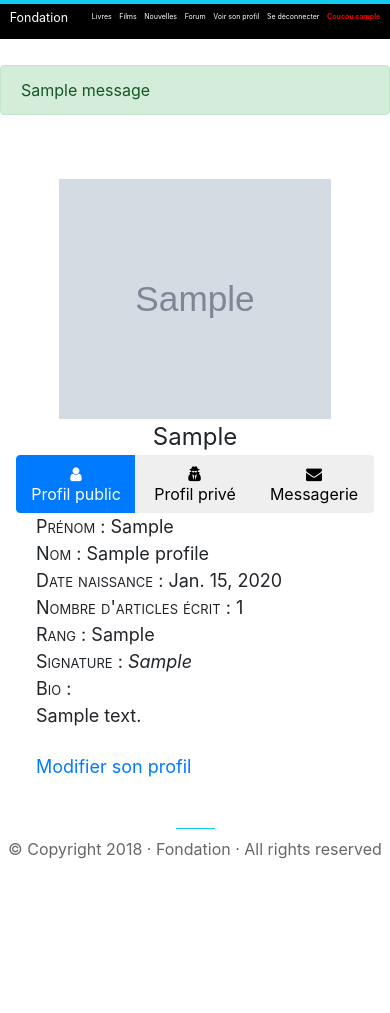
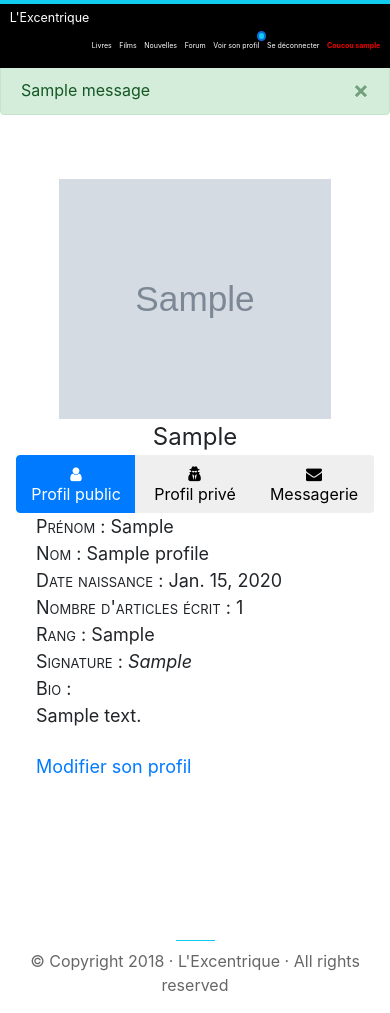
Before and after one commit to Vlidimi/site-perso, a Django app: page /connexion/profile/ in a window 390 px wide. Before the commit the page ends 859 px from the top, so only its background shows below. Run offline with Django 3.2, Linux system fonts and the light colour scheme; a user stored in the database is signed in; tables that the repository leaves empty hold one stand-in row (values such as "Sample post"); grey boxes marked "Sample" are stand-in pictures; one stand-in notice (Sample message) is shown; data that the repository does not hold is empty; some libraries are stand-ins or nearby versions.

Commit message:
modif navbar

```diff
--- a/Site_perso/urls.py
+++ b/Site_perso/urls.py
@@ -18,12 +18,16 @@ from django.urls import path, include
 from . import views
 from django.conf.urls.static import static
 from django.conf import settings
+from connexion.models import Profile
 
 urlpatterns = [
     path('admin/', admin.site.urls),
     path('', views.home, name='home'),
     path('blog_livreSF/', include('blog_livreSF.urls'), name='blog_livreSF'),
     path('connexion/', include('connexion.urls'), name='connexion'),
+    path('forum/', include('forum.urls'), name='forum'),
+    path('film/', include('film.urls'), name='film'),
+    path('nouvelle/', include('nouvelle.urls'), name='nouvelle'),
     path('accounts/', include('django.contrib.auth.urls') ),
 ] + static(settings.MEDIA_URL, document_root=settings.MEDIA_ROOT)
 
--- a/Site_perso/views.py
+++ b/Site_perso/views.py
@@ -1,6 +1,10 @@
 from django.shortcuts import render
 from blog_livreSF.models import Article
+from connexion.models import User, Profile
+
+# Create your views here.
 
 def home(request):
+	pseudo_admin = Profile.objects.get(user=User.objects.get(username='Valentin'))
 	last_posts = Article.objects.all()[:5]
-	return render(request, 'pages/home.html', {'last_posts': last_posts})
+	return render(request, 'pages/home.html', {'last_posts': last_posts, 'pseudo_admin' : pseudo_admin})
--- a/blog_livreSF/templates/blog_livreSF/index.html
+++ b/blog_livreSF/templates/blog_livreSF/index.html
@@ -10,7 +10,6 @@
     <div class="card-body">
         <h5 class="card-title"> Recherche par auteur ou par titre</h5>
         <p> {% csrf_token %} <input type="text" name="search" id="search" style="width: 100%">
-            {% csrf_token %}
                 <ul id="search-results">
 
                 </ul>
--- a/blog_livreSF/urls.py
+++ b/blog_livreSF/urls.py
@@ -15,12 +15,6 @@ from .views import (
 from . import views
 
 app_name='blog_livreSF'
-# urlpatterns = [
-# 	path('', views.index, name='index'),
-# 	path('<int:id>/<slug:slug>', views.show, name='show'),
-# 	path('<int:id>', views.show),
-# 	path('write_a_blog/', views.write_a_blog, name='write_a_blog'),
-# ]
 
 urlpatterns = [
 	path('', PostListView.as_view(), name='index'),
@@ -37,4 +31,6 @@ urlpatterns = [
 	path('ajax/search/', views.search_title_auteur, name='ajax-search-titre'),
 	path('ajax/add_genre/', views.add_genre, name='add_genre'),
 
+	path('ajax/modify_comment/', views.modify_comment, name='ajax-modify-comment'),
+
 ]
--- a/connexion/forms.py
+++ b/connexion/forms.py
@@ -4,6 +4,8 @@ from django.contrib.auth.forms import UserCreationForm
 from datetime import datetime
 from django.forms import widgets
 from django.template.defaultfilters import slugify
+from django.db.models import Q
+
 
 
 class UserForm(UserCreationForm):
@@ -19,7 +21,7 @@ class ProfileForm(forms.ModelForm):
 
     class Meta:
         model = Profile
-        fields = ('prenom', 'nom',  'avatar', 'birth_date', 'pseudo', 'signature')
+        fields = ('pseudo', 'avatar', 'prenom', 'nom', 'birth_date', 'signature')
 
     def clean_birth_date(self):
         birth_date = self.cleaned_data['birth_date']
@@ -27,7 +29,7 @@ class ProfileForm(forms.ModelForm):
             if (datetime.now().year - birth_date.year)<6:
                 raise forms.ValidationError("Dis donc petit malin, tu bouches le bouchon un peu trop loin !")
             if (datetime.now().year - birth_date.year)>100:
-                raise forms.ValidationError("Sans vouloir manquer de respect à votre ancienneté, j'ai comme l'impression que vous êtes entrain de m'entuber !")
+                raise forms.ValidatizonError("Sans vouloir manquer de respect à votre ancienneté, j'ai comme l'impression que vous êtes entrain de m'entuber !")
 
         return birth_date
     def clean_pseudo(self):
@@ -59,7 +61,7 @@ class ProfileUpdateForm(forms.ModelForm):
 
     class Meta:
         model = Profile
-        fields = ('pseudo', 'prenom', 'nom',  'avatar', 'birth_date',  'signature', 'bio')
+        fields = ('pseudo', 'avatar', 'prenom', 'nom', 'birth_date', 'signature', 'bio')
 
     def clean_birth_date(self):
         birth_date = self.cleaned_data['birth_date']
@@ -75,7 +77,7 @@ class ProfileUpdateForm(forms.ModelForm):
         pseudo = self.cleaned_data['pseudo']
         if pseudo == 'JaiPasEncoreChoisiDePseudoCestPasBien':
             raise forms.ValidationError("Il faut choisir un peuso c'est important !")
-        if Profile.objects.filter(slug_pseudo__iexact=slugify(pseudo)).exists():
+        if Profile.objects.filter(Q(slug_pseudo__iexact=slugify(pseudo)) & ~Q(id__iexact=self.profile.id)).exists():
             raise forms.ValidationError("Désolé mais ce pseudo est déjà pris")
         if self.profile.user.username == pseudo:
             raise forms.ValidationError("Il vaut mieux que le nom d'utilisateur et le pseudo soient différents. Si vous tenez tant que ça à ce qu'ils soient identique, il n'est pas bien compliqué de faire sauter cette sécurité ;p")
--- a/connexion/models.py
+++ b/connexion/models.py
@@ -30,6 +30,7 @@ class MailBox(models.Model):
     objet_message = models.CharField(max_length=50)
     date = models.DateTimeField(default=timezone.now,
                                 verbose_name="Date de parution")
+    message_lu = models.BooleanField(default=False)
     def __str__(self):
         return "De {0} à {1}".format(self.expediteur.username, self.destinataire.username)
 
--- a/connexion/urls.py
+++ b/connexion/urls.py
@@ -7,12 +7,16 @@ urlpatterns = [
 	path('se_connecter/', views.connexion, name='connexion'),
 	path('enregistrement/', views.enregistrement, name='enregistrement'),
 	path('deconnexion/', views.deconnexion, name='deconnexion'),
+
 	path('profile/', views.user_profile, name='profile'),
 	path('profile_change/', views.user_profile_change, name='profile-change'),
+	path('profile/ajax/up_message_vu/', views.up_message_vu, name='up_message_vu'),
+	path('ajax/message_non_lu/', views.message_non_lu, name='message_non_lu'),
 	path('ajax/validate_username', views.validate_username, name='validate_username'),
 	path('user_profile/<slug:slug>/', views.other_user, name='profile-other-user'),
     path('change_password/', views.change_password, name='change_password'),
     path('accounts/', include('django.contrib.auth.urls')),
+
 	path('write_a_message/', views.sendmail, name='write_a_message'),
 	path('write_a_message/<slug:slug>/', views.sendmail_destinataire, name='write_a_message_destinataire'),
 	path('write_a_message/repondre/<str:pseudo>/', views.sendmail_repondre, name='write_a_message_repondre'),
--- a/connexion/views.py
+++ b/connexion/views.py
@@ -9,6 +9,8 @@ from django.contrib import messages
 from django.contrib.auth import authenticate, login, logout
 from django.urls import reverse
 from django.contrib.auth.decorators import login_required
+from django.http import HttpResponse
+from django.db.models import Q
 
 def suppr_mail(request):
 	if request.method == "POST":
@@ -65,6 +67,7 @@ def enregistrement(request):
 		profile_form = ProfileForm()
 	return render(request, 'connexion/enregistrement.html', {'form': form, 'profile_form': profile_form})
 
+@login_required
 def sendmail(request):
 	if request.method == 'POST':
 		form = MailBoxForm(request.POST)
@@ -81,6 +84,7 @@ def sendmail(request):
 		form = MailBoxForm()
 	return render(request, 'connexion/write_a_message.html', { 'form': form, })
 
+@login_required
 def sendmail_repondre(request, pseudo):
 
 	if request.method == 'POST':
@@ -98,6 +102,7 @@ def sendmail_repondre(request, pseudo):
 		form = MailBoxFormBis()
 	return render(request, 'connexion/write_a_message.html', { 'form': form, })
 
+@login_required
 def sendmail_destinataire(request, slug):
 	if request.method == 'POST':
 		form = MailBoxFormBis(request.POST)
@@ -119,7 +124,7 @@ def sendmail_destinataire(request, slug):
 def user_profile_change(request):
 	if request.method == 'POST':
 		user_form = UserUpdateForm(request.POST, instance=request.user)
-		profile_form = ProfileForm(request.POST, request.FILES, instance=request.user.profile)
+		profile_form = ProfileUpdateForm(request.POST, request.FILES, instance=request.user.profile)
 		if user_form.is_valid() and profile_form.is_valid():
 			user_form.save()
 			profile_form.save()
@@ -127,7 +132,7 @@ def user_profile_change(request):
 			return redirect('connexion:profile')
 	else:
 		user_form = UserUpdateForm(instance=request.user)
-		profile_form = ProfileForm(instance=request.user.profile)
+		profile_form = ProfileUpdateForm(instance=request.user.profile)
 	user_profile_ = User.objects.get(username=request.user)
 	return render(request, 'connexion/profile_change.html', {'user_form': user_form, 'profile_form':profile_form, 'user_prof':user_profile_})
 
@@ -142,6 +147,15 @@ def validate_username(request):
 
 from django.views.decorators.csrf import csrf_exempt
 
+@login_required
+def up_message_vu(request):
+	if request.method == "GET" and request.is_ajax():
+		mailbox = MailBox.objects.filter(destinataire=request.user)
+		id_message = request.GET.get('value_id', None)
+		message = mailbox.get(id=id_message)
+		message.message_lu = 'True'
+		message.save()
+		return render(request, 'connexion/ajax_change_message_lu.html', {'message_lu' : message.message_lu})
 @login_required
 def user_profile(request):
 	profile = request.user.profile
@@ -180,3 +194,10 @@ def change_password(request):
     return render(request, 'connexion/change_password.html', {
         'form': form
     })
+
+
+def message_non_lu(request):
+	if request.is_ajax and request.method == 'GET':
+		message_non_lu = MailBox.objects.filter(Q(destinataire=request.user) & Q(message_lu="False")).count()
+
+		return render(request, 'connexion/ajax_message_non_lu.html', {'message_non_lu': message_non_lu} )
--- a/static/css/styles.css
+++ b/static/css/styles.css
@@ -70,12 +70,17 @@ body {
 	float: right;
 }
 
+
 @media screen and (max-width: 850px) {
   #navbar .navbar-brand {
     font-size:3.2vw;
   }
   #navbar .navbar-right {
   	font-size: 1.8vw;
+  }
+  #navbar .navbar-right #cercle {
+  	width: 2.5vw;
+  	height: 2.5vw;
   }
 }
 
@@ -84,6 +89,7 @@ body {
 	list-style: none;
 	margin-top: 1.2em;
 	margin-right: 0.8em;
+	position: relative;
 
 }
 
@@ -131,34 +137,55 @@ body {
   padding-top: 60px;
 }
 
-.gauche {
-	float: left;
-	width: 60%;
+
+.droite {
+	float: right;
+	width: 30%;
+	border: solid;
+	padding: 30px;
 }
 
-.droite {
-	margin-left: 70%;
-	border: solid;
-	padding: 50px;
-	text-align: left;
-
+.gauche {
+	width: 65%;
 }
 
 
 .footer {
-	margin-top: 3em;
+	margin-top: 10em;
 	color: rgba(0, 0, 0, 0.6);
+	text-align: center;
+
+
 }
 
-.footer:before{
+.footer::before{
 	content: " ";
 	display: block;
 	height: 1px;
 	background-color: #1ce;
 	width: 10%;
 	margin: 0.5em auto;
+
 }
 
+div #cercle {
+	background:#1ce;
+	border-radius:50%;
+	width:20px;
+	height:20px;
+	border:2px solid #0A6BD9;
+	bottom: 11px;
+	left: 94%;
+	position: absolute;
+	z-index: -1;
+}
+
+div #nombre_message_non_lu {
+	bottom: 9px;
+	left: 100%;
+	position: absolute;
+
+}
 .desc {
 	font-size: large;
 	margin-left: 20px;
--- a/templates/layouts/_footer.html
+++ b/templates/layouts/_footer.html
@@ -1,4 +1,4 @@
-<footer class="footer text-center">
-	<p>&copy; Copyright {% now 'Y' %} &middot; Fondation &middot; All rights reserved</p>
+<footer class="footer">
+	<p>&copy; Copyright {% now 'Y' %} &middot; L'Excentrique &middot; All rights reserved</p>
 
 </footer>
--- a/templates/layouts/_nav.html
+++ b/templates/layouts/_nav.html
@@ -1,13 +1,13 @@
 <nav id="navbar">
 	<div class="wrapper">
-		<a href="{% url 'home' %}" class="navbar-brand">Fondation</a>
+		<a href="{% url 'home' %}" class="navbar-brand">L'Excentrique</a>
 		<ul class="navbar-right">
 			<li> <a href="{% url 'blog_livreSF:index' %}">Livres</a>  </li>
-			<li> Films </li>
-			<li> Nouvelles </li>
-			<li> Forum </li>
+			<li>  <a href="{% url 'film:home' %}">Films</a> </li>
+			<li> <a href="{% url 'nouvelle:home' %}">Nouvelles</a>  </li>
+			<li>  <a href="{% url 'forum:home' %}">Forum </a> </li>
 			{% if user.is_authenticated %}
-			<li> <a href="{% url 'connexion:profile' %}"> Voir son profil </a></li>
+			<li> <a href="{% url 'connexion:profile' %}"> Voir son profil </a> <div id="cercle"></div> <div id="nombre_message_non_lu"></div> </li>
 			<li> <a href="{% url 'connexion:deconnexion' %}"> Se déconnecter</a></li>
 			<strong> Coucou {{ user.username }} </strong>
 
--- a/templates/layouts/base.html
+++ b/templates/layouts/base.html
@@ -22,7 +22,13 @@
 			{% if messages %}
 			  <ul class="messages">
 			    {% for message in messages %}
-			      <div class="alert alert-{{ message.tags }}">{{ message }}</div>
+<!-- 			      <div class="alert alert-{{ message.tags }}">{{ message }}</div> -->
+					<div class="alert {{ message.tags }} alert-dismissible" role="alert">
+						<button type="button" class="close" data-dismiss="alert" aria-label="Close">
+							<span aria-hidden="true">&times;</span>
+						</button>
+						{{ message }}
+					</div>
 			    {% endfor %}
 			  </ul>
 			{% endif %}
@@ -50,6 +56,18 @@
 				{% block jquery %}{% endblock %}
 			})
 		</script>
+		<script>
+			$(function(){
+				$.ajax({
+					type: "GET",
+					url: "/connexion/ajax/message_non_lu/",
+
+					success: function(data, textStatus, jqXHR){
+						$('#nombre_message_non_lu').html(data);
+					}
+				})
+			})
+		</script>
 		{% block javascript %}{% endblock %}
 	</body>
 </html>
```
Also changed, not shown: Site_perso/settings.py (+14 -1 lines), blog_livreSF/templates/blog_livreSF/show.html (+31 -3 lines), blog_livreSF/views.py (+16 -2 lines), connexion/templates/connexion/profile.html (+30 -27 lines), templates/pages/home.html (+24 -9 lines).
